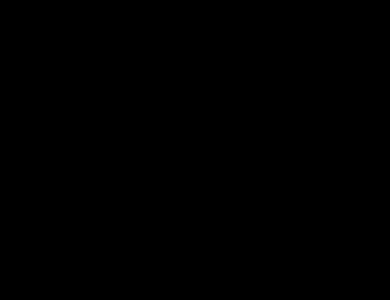
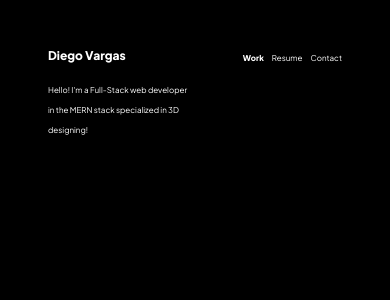
Before and after one commit to diegov05/portfolio-v1, a React (Vite) app: page / in a window 390 px wide. Shown: the top 300 px of the page. Built offline with nearby package versions, Linux system fonts and the light colour scheme.

Commit message:
Created NavBar Component
Implemented Responsiveness

```diff
--- /dev/null
+++ b/src/components/Navbar/Navbar.tsx
@@ -0,0 +1,29 @@
+import React from 'react';
+
+export type INavbarProps = {
+
+}
+
+const Navbar: React.FC<INavbarProps> = () => {
+    return (
+        <>
+            <div className='flex flex-row justify-between items-start w-full'>
+                <div className='flex flex-col gap-4 lg:gap-2 xl:gap-2'>
+                    <h1 className='text-white font-black text-xs sm:text-base md:text-lg lg:text-lg xl:text-xl'>Diego Vargas</h1>
+                    <h6 className='text-white font-base text-[8px] leading-5 md:text-xs md:leading-6 lg:text-xs lg:leading-5 xl:text-xs xl:leading-5 w-3/4'>Hello! I'm a Full-Stack  web developer in the MERN stack  specialized in 3D designing!</h6>
+                </div>
+                <div className='flex flex-row gap-2 sm:gap-2 md:gap-4 lg:gap-6 xl:gap-8'>
+                    <a href="">
+                        <p className='text-white font-black transition-all hover:font-black text-[8px] leading-5 sm:text-xs md:text-xs md:leading-6 lg:text-sm lg:leading-5 xl:text-sm xl:leading-5'>Work</p>
+                    </a><a href="">
+                        <p className='text-white font-base transition-all hover:font-black text-[8px] leading-5 sm:text-xs md:text-xs md:leading-6 lg:text-sm lg:leading-5 xl:text-sm xl:leading-5'>Resume</p>
+                    </a><a href="">
+                        <p className='text-white font-base transition-all hover:font-black text-[8px] leading-5 sm:text-xs md:text-xs md:leading-6 lg:text-sm lg:leading-5 xl:text-sm xl:leading-5'>Contact</p>
+                    </a>
+                </div>
+            </div>
+        </>
+    );
+}
+
+export { Navbar };
--- a/src/components/index.ts
+++ b/src/components/index.ts
@@ -1,8 +1,10 @@
+import { Navbar } from "./Navbar/Navbar";
 import { Hero } from "./Hero/Hero";
 import { Slider } from "./Slider/Slider";
 import { Technologies } from "./Technologies/Technologies";
 
 export {
+    Navbar,
     Hero,
     Slider,
     Technologies
--- a/src/containers/Header/Header.tsx
+++ b/src/containers/Header/Header.tsx
@@ -1,4 +1,6 @@
 import React from 'react';
+
+import { Hero, Navbar } from '../../components';
 
 export type IHeaderProps = {
 
@@ -6,7 +8,9 @@
 
 const Header: React.FC<IHeaderProps> = (props) => {
     return (
-        <div>
+        <div className='w-full'>
+            <Navbar />
+            <Hero />
         </div>
     );
 }
```
